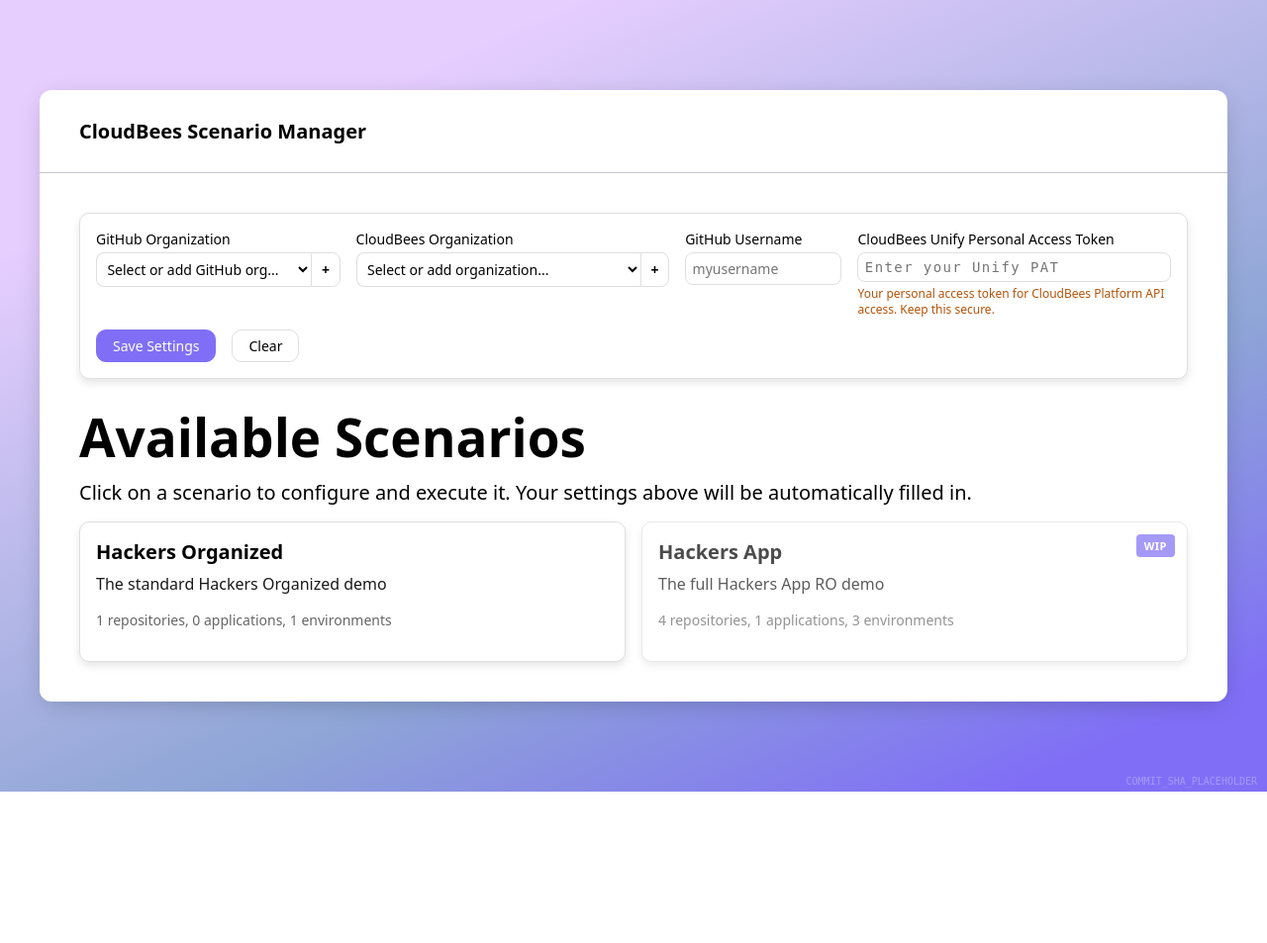
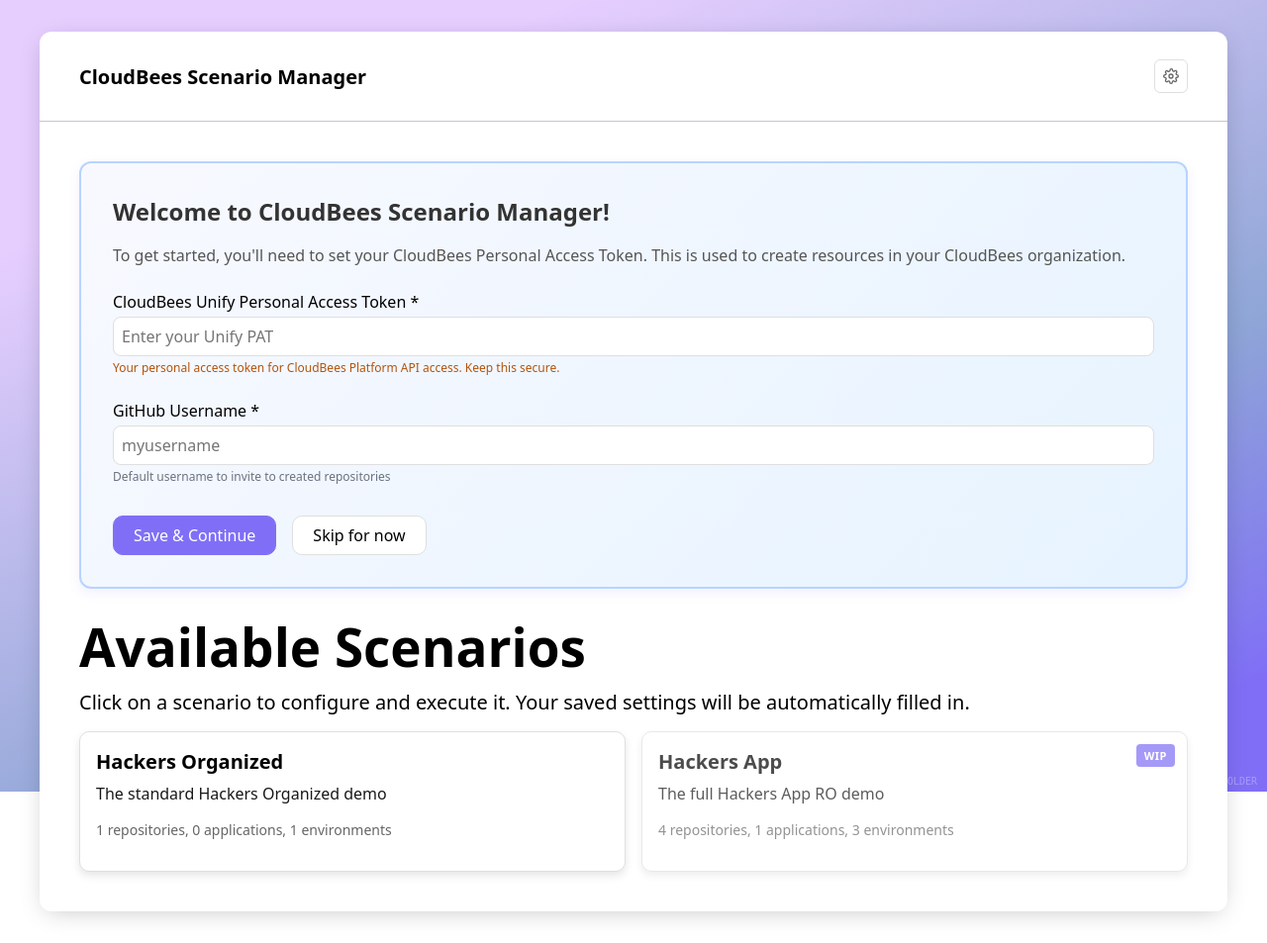
Before and after one commit to cb-demos/mimic, a FastAPI app: page / in a window 1280 px wide. Shown: the whole page at 99% size. Before the commit the page ends 800 px from the top, so only its background shows below. Run offline with FastAPI, Linux system fonts and the light colour scheme; some web fonts are replaced.

Commit message:
refactoring

```diff
--- a/static/script.js
+++ b/static/script.js
@@ -294,6 +294,156 @@ class OrganizationManager {
     }
 }
 
+// Welcome card manager for new users
+class WelcomeManager {
+    static DISMISSED_KEY = 'mimic_welcome_dismissed';
+
+    static shouldShow() {
+        // Show if user hasn't dismissed and doesn't have PAT set
+        const dismissed = localStorage.getItem(this.DISMISSED_KEY);
+        const settings = Settings.getAll();
+        const hasPAT = settings.unify_pat && settings.unify_pat.trim();
+
+        return !dismissed && !hasPAT;
+    }
+
+    static show() {
+        const welcomeCard = document.getElementById('welcome_card');
+        if (welcomeCard) {
+            welcomeCard.style.display = 'block';
+        }
+    }
+
+    static hide() {
+        const welcomeCard = document.getElementById('welcome_card');
+        if (welcomeCard) {
+            welcomeCard.style.display = 'none';
+        }
+    }
+
+    static dismiss() {
+        localStorage.setItem(this.DISMISSED_KEY, 'true');
+        this.hide();
+    }
+
+    static init() {
+        // Show welcome card if needed
+        if (this.shouldShow()) {
+            this.show();
+        }
+
+        // Handle welcome form submission
+        const welcomeForm = document.querySelector('.welcome-form');
+        if (welcomeForm) {
+            welcomeForm.addEventListener('submit', (e) => {
+                e.preventDefault();
+                const formData = new FormData(welcomeForm);
+                const settings = {};
+
+                for (const [key, value] of formData.entries()) {
+                    if (value.trim()) {
+                        settings[key] = value.trim();
+                    }
+                }
+
+                if (Settings.save(settings)) {
+                    // Hide welcome card and mark as dismissed
+                    this.dismiss();
+
+                    // Show success message
+                    const btn = welcomeForm.querySelector('[type="submit"]');
+                    const originalText = btn.textContent;
+                    btn.textContent = 'Saved!';
+                    setTimeout(() => {
+                        btn.textContent = originalText;
+                    }, 1000);
+                } else {
+                    alert('Failed to save settings');
+                }
+            });
+        }
+    }
+}
+
+// Settings manager for header dropdown
+class SettingsManager {
+    static toggleSettings() {
+        const dropdown = document.getElementById('settings_dropdown');
+        const isVisible = dropdown.style.display === 'block';
+
+        if (isVisible) {
+            dropdown.style.display = 'none';
+        } else {
+            dropdown.style.display = 'block';
+            // Populate form with current settings
+            this.populateSettingsForm();
+        }
+    }
+
+    static hideSettings() {
+        const dropdown = document.getElementById('settings_dropdown');
+        dropdown.style.display = 'none';
+    }
+
+    static populateSettingsForm() {
+        const settings = Settings.getAll();
+        const form = document.querySelector('.settings-dropdown .settings-form');
+
+        const fieldMapping = {
+            'invitee_username': 'invitee_username_settings',
+            'unify_pat': 'unify_pat_settings'
+        };
+
+        Object.entries(fieldMapping).forEach(([settingKey, fieldId]) => {
+            const input = document.getElementById(fieldId);
+            const value = settings[settingKey];
+            if (input && value) {
+                input.value = value;
+            }
+        });
+    }
+
+    static init() {
+        // Handle settings form submission
+        const settingsForm = document.querySelector('.settings-dropdown .settings-form');
+        if (settingsForm) {
+            settingsForm.addEventListener('submit', (e) => {
+                e.preventDefault();
+                const formData = new FormData(settingsForm);
+                const settings = {};
+
+                for (const [key, value] of formData.entries()) {
+                    if (value.trim()) {
+                        settings[key] = value.trim();
+                    }
+                }
+
+                if (Settings.save(settings)) {
+                    // Show brief success message
+                    const btn = settingsForm.querySelector('[type="submit"]');
+                    const originalText = btn.textContent;
+                    btn.textContent = 'Saved!';
+                    setTimeout(() => {
+                        btn.textContent = originalText;
+                    }, 1500);
+                } else {
+                    alert('Failed to save settings');
+                }
+            });
+        }
+
+        // Close dropdown when clicking outside
+        document.addEventListener('click', (e) => {
+            const dropdown = document.getElementById('settings_dropdown');
+            const toggle = document.getElementById('settings_toggle');
+
+            if (!dropdown.contains(e.target) && !toggle.contains(e.target)) {
+                this.hideSettings();
+            }
+        });
+    }
+}
+
 // Scenario form handling
 class ScenarioForm {
     constructor() {
@@ -391,29 +541,17 @@ class ScenarioForm {
     }
 
     populateFormWithSettings(form) {
-        const settings = Settings.getAll();
-        const selectedOrg = Organizations.getSelected();
-
-        // Map settings to common form field names
-        const fieldMapping = {
-            'target_org': 'target_org',
-            'invitee_username': 'invitee_username',
-            'unify_pat': 'unify_pat'
-        };
-
-        Object.entries(fieldMapping).forEach(([settingKey, fieldName]) => {
-            const input = form.querySelector(`[name="${fieldName}"]`);
-            const value = settings[settingKey];
-            if (input && value) {
-                input.value = value;
-            }
-        });
-
         // Set organization dropdown to selected org (web component)
         const orgDropdown = form.querySelector('dropdown-selector[id*="organization_id"]');
-        if (orgDropdown && selectedOrg) {
+        if (orgDropdown) {
             // The web component will automatically load from localStorage
             orgDropdown.refresh();
+        }
+
+        // Refresh any target_org dropdowns that might exist in scenario parameters
+        const targetOrgDropdown = form.querySelector('dropdown-selector[id*="target_org"]');
+        if (targetOrgDropdown) {
+            targetOrgDropdown.refresh();
         }
     }
 
@@ -430,11 +568,14 @@ class ScenarioForm {
         const orgDropdown = form.querySelector('dropdown-selector[id*="organization_id"]');
         const organizationId = orgDropdown ? orgDropdown.getSelectedValue() : null;
 
+        // Get global settings
+        const settings = Settings.getAll();
+
         // Build request payload
         const payload = {
             organization_id: organizationId,
-            unify_pat: formData.get('unify_pat'),
-            invitee_username: formData.get('invitee_username') || null,
+            unify_pat: settings.unify_pat,
+            invitee_username: settings.invitee_username || null,
             parameters: {}
         };
 
@@ -607,6 +748,7 @@ class ScenarioForm {
 
 // Initialize when DOM is loaded
 document.addEventListener('DOMContentLoaded', () => {
-    // OrganizationManager.init(); // Disabled - now using web components
+    WelcomeManager.init();
+    SettingsManager.init();
     new ScenarioForm();
 });
--- a/static/style.css
+++ b/static/style.css
@@ -106,6 +106,83 @@ a {
   align-items: center;
   padding: 28px 40px;
   border-bottom: 1px solid #CAC3D1;
+  position: relative;
+}
+
+.header-actions {
+  display: flex;
+  align-items: center;
+}
+
+.settings-toggle-btn {
+  padding: 0.5rem;
+  background: white;
+  border: 1px solid #DFDFDF;
+  border-radius: 6px;
+  cursor: pointer;
+  display: flex;
+  align-items: center;
+  justify-content: center;
+  color: #666;
+}
+
+.settings-toggle-btn:hover {
+  background: #F1F1FF;
+  color: #806FF6;
+}
+
+.settings-dropdown {
+  position: absolute;
+  top: 100%;
+  right: 40px;
+  z-index: 1000;
+  margin-top: 0.5rem;
+}
+
+.settings-dropdown-content {
+  background: white;
+  border: 1px solid #DFDFDF;
+  border-radius: 8px;
+  box-shadow: 0 4px 12px rgba(0, 0, 0, 0.15);
+  padding: 1.5rem;
+  min-width: 320px;
+}
+
+.settings-dropdown h3 {
+  margin: 0 0 1rem 0;
+  font-size: 18px;
+  color: #333;
+}
+
+/* Welcome card for new users */
+.welcome-card {
+  margin-bottom: 2rem;
+  padding: 2rem;
+  border-radius: 12px;
+  background: linear-gradient(135deg, #F8F9FF 0%, #E6F3FF 100%);
+  border: 2px solid #B8D4FF;
+  box-shadow: 0 4px 12px rgba(128, 111, 246, 0.1);
+}
+
+.welcome-content h3 {
+  margin: 0 0 1rem 0;
+  font-size: 24px;
+  color: #333;
+}
+
+.welcome-content p {
+  margin: 0 0 1.5rem 0;
+  font-size: 16px;
+  color: #555;
+  line-height: 1.5;
+}
+
+.welcome-form .form-group {
+  margin-bottom: 1.5rem;
+}
+
+.welcome-form .form-actions {
+  margin-top: 2rem;
 }
 
 .nav-group {
@@ -259,8 +336,7 @@ a {
 
 /* Password field specific styles */
 .form-group input[type="password"] {
-  font-family: monospace;
-  letter-spacing: 0.1em;
+  font-family: inherit;
 }
 
 .form-group input[type="password"]:focus {
--- a/templates/index.html
+++ b/templates/index.html
@@ -4,65 +4,71 @@
 <div class="sheet">
     <header class="sheet-header">
         <p><strong>CloudBees Scenario Manager</strong></p>
-    </header>
-    <main class="sheet-content">
-        <!-- Settings Card -->
-        <div class="settings-card">
-            <form class="settings-form inline-settings">
-                <div class="settings-grid">
+        <div class="header-actions">
+            <button type="button" class="settings-toggle-btn" id="settings_toggle" onclick="SettingsManager.toggleSettings()" title="Settings">
+                <svg width="16" height="16" viewBox="0 0 24 24" fill="none" stroke="currentColor" stroke-width="2">
+                    <circle cx="12" cy="12" r="3"/>
+                    <path d="M19.4 15a1.65 1.65 0 0 0 .33 1.82l.06.06a2 2 0 0 1 0 2.83 2 2 0 0 1-2.83 0l-.06-.06a1.65 1.65 0 0 0-1.82-.33 1.65 1.65 0 0 0-1 1.51V21a2 2 0 0 1-2 2 2 2 0 0 1-2-2v-.09A1.65 1.65 0 0 0 9 19.4a1.65 1.65 0 0 0-1.82.33l-.06.06a2 2 0 0 1-2.83 0 2 2 0 0 1 0-2.83l.06-.06A1.65 1.65 0 0 0 4.6 15a1.65 1.65 0 0 0-1.51-1H3a2 2 0 0 1-2-2 2 2 0 0 1 2-2h.09A1.65 1.65 0 0 0 4.6 9a1.65 1.65 0 0 0-.33-1.82l-.06-.06a2 2 0 0 1 0-2.83 2 2 0 0 1 2.83 0l.06.06A1.65 1.65 0 0 0 9 4.6a1.65 1.65 0 0 0 1.51-1V3a2 2 0 0 1 2-2 2 2 0 0 1 2 2v.09a1.65 1.65 0 0 0 1 1.51 1.65 1.65 0 0 0 1.82-.33l.06-.06a2 2 0 0 1 2.83 0 2 2 0 0 1 0 2.83l-.06.06a1.65 1.65 0 0 0-.33 1.82 1.65 1.65 0 0 0 1.51 1H21a2 2 0 0 1 2 2 2 2 0 0 1-2 2h-.09a1.65 1.65 0 0 0-1.51 1z"/>
+                </svg>
+            </button>
+        </div>
+
+        <!-- Settings Dropdown -->
+        <div class="settings-dropdown" id="settings_dropdown" style="display: none;">
+            <div class="settings-dropdown-content">
+                <h3>Settings</h3>
+                <form class="settings-form">
                     <div class="form-group">
-                        <label for="github_org_selector">GitHub Organization</label>
-                        <dropdown-selector
-                            id="github_org_selector"
-                            storage-key="mimic_github_orgs"
-                            selected-key="mimic_selected_github_org"
-                            placeholder="Select or add GitHub org..."
-                            input-placeholder="e.g., my-org"
-                            display-field="name"
-                            value-field="name"
-                            truncate-length="0">
-                        </dropdown-selector>
+                        <label for="invitee_username_settings">GitHub Username *</label>
+                        <input type="text" name="invitee_username" id="invitee_username_settings" required placeholder="myusername">
+                        <div class="description">Default username to invite to repositories</div>
                     </div>
 
                     <div class="form-group">
-                        <label for="organization_selector">CloudBees Organization</label>
-                        <dropdown-selector
-                            id="organization_selector"
-                            storage-key="mimic_organizations"
-                            selected-key="mimic_selected_org"
-                            placeholder="Select or add organization..."
-                            input-placeholder="Organization ID (UUID)"
-                            display-field="displayName"
-                            value-field="id"
-                            truncate-length="4"
-                            fetch-endpoint="/api/organizations/details"
-                            requires-pat="true">
-                        </dropdown-selector>
+                        <label for="unify_pat_settings">CloudBees Unify Personal Access Token</label>
+                        <input type="password" name="unify_pat" id="unify_pat_settings" placeholder="Enter your Unify PAT">
+                        <div class="description">Your personal access token for CloudBees Platform API access. Keep this secure.</div>
+                    </div>
+
+                    <div class="form-actions">
+                        <button type="submit" class="btn primary">Save Settings</button>
+                        <button type="button" class="btn" onclick="if(confirm('Clear all saved settings?')) { Settings.clear(); location.reload(); }">Clear</button>
+                    </div>
+                </form>
+            </div>
+        </div>
+    </header>
+    <main class="sheet-content">
+        <!-- Welcome card for new users -->
+        <div class="welcome-card" id="welcome_card" style="display: none;">
+            <div class="welcome-content">
+                <h3>Welcome to CloudBees Scenario Manager!</h3>
+                <p>To get started, you'll need to set your CloudBees Personal Access Token. This is used to create resources in your CloudBees organization.</p>
+                <form class="welcome-form">
+                    <div class="form-group">
+                        <label for="welcome_unify_pat">CloudBees Unify Personal Access Token *</label>
+                        <input type="password" name="unify_pat" id="welcome_unify_pat" required
+                            placeholder="Enter your Unify PAT">
+                        <div class="description">Your personal access token for CloudBees Platform API access. Keep this secure.</div>
                     </div>
 
                     <div class="form-group">
-                        <label for="invitee_username">GitHub Username</label>
-                        <input type="text" name="invitee_username" id="invitee_username" placeholder="myusername">
+                        <label for="welcome_invitee_username">GitHub Username *</label>
+                        <input type="text" name="invitee_username" id="welcome_invitee_username" required
+                            placeholder="myusername">
+                        <div class="description">Default username to invite to created repositories</div>
                     </div>
 
-                    <div class="form-group">
-                        <label for="unify_pat">CloudBees Unify Personal Access Token</label>
-                        <input type="password" name="unify_pat" id="unify_pat" placeholder="Enter your Unify PAT">
-                        <div class="description">Your personal access token for CloudBees Platform API access. Keep this
-                            secure.</div>
+                    <div class="form-actions">
+                        <button type="submit" class="btn primary">Save & Continue</button>
+                        <button type="button" class="btn" onclick="WelcomeManager.dismiss()">Skip for now</button>
                     </div>
-                </div>
-
-                <div class="form-actions">
-                    <button type="submit" class="btn primary">Save Settings</button>
-                    <button type="button" class="btn"
-                        onclick="if(confirm('Clear all saved settings?')) { Settings.clear(); location.reload(); }">Clear</button>
-                </div>
-            </form>
+                </form>
+            </div>
         </div>
 
         <h1>Available Scenarios</h1>
-        <p>Click on a scenario to configure and execute it. Your settings above will be automatically filled in.</p>
+        <p>Click on a scenario to configure and execute it. Your saved settings will be automatically filled in.</p>
 
         <div class="scenario-grid">
             {% for scenario in scenarios %}
@@ -84,7 +90,7 @@
                     <form class="scenario-execute-form" data-scenario-id="{{ scenario.id }}">
                         <h3>Configuration</h3>
 
-                        <!-- CloudBees Settings -->
+                        <!-- CloudBees Organization -->
                         <div class="form-group">
                             <label for="organization_id_{{ scenario.id }}">CloudBees Organization *</label>
                             <dropdown-selector
@@ -99,19 +105,6 @@
                                 fetch-endpoint="/api/organizations/details"
                                 requires-pat="true">
                             </dropdown-selector>
-                        </div>
-
-                        <div class="form-group">
-                            <label for="invitee_username_{{ scenario.id }}">GitHub Username to Invite (optional)</label>
-                            <input type="text" name="invitee_username" id="invitee_username_{{ scenario.id }}"
-                                placeholder="myusername">
-                        </div>
-
-                        <div class="form-group">
-                            <label for="unify_pat_{{ scenario.id }}">CloudBees Unify Personal Access Token *</label>
-                            <input type="password" name="unify_pat" id="unify_pat_{{ scenario.id }}" required
-                                placeholder="Enter your Unify PAT">
-                            <div class="description">Your personal access token for CloudBees Platform API access.</div>
                         </div>
 
                         <!-- Scenario Parameters -->
```
